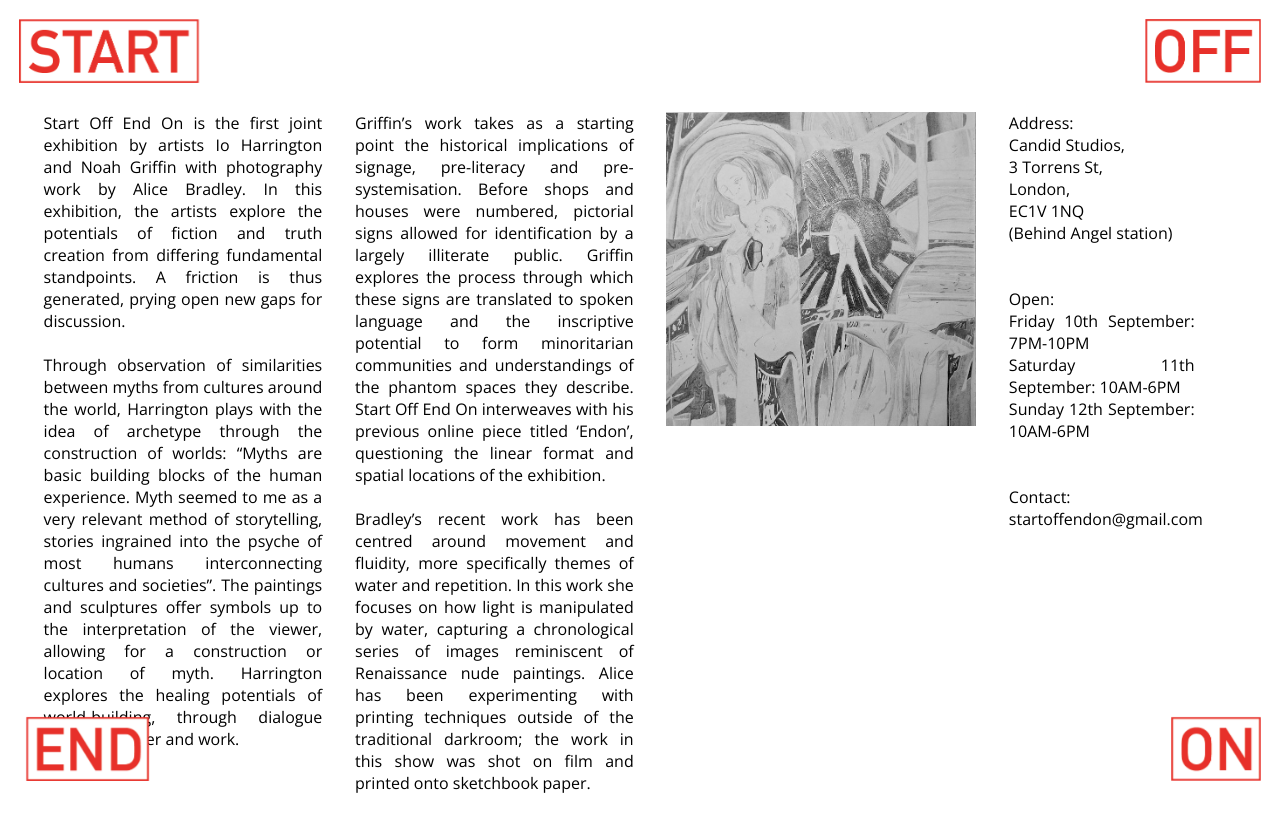
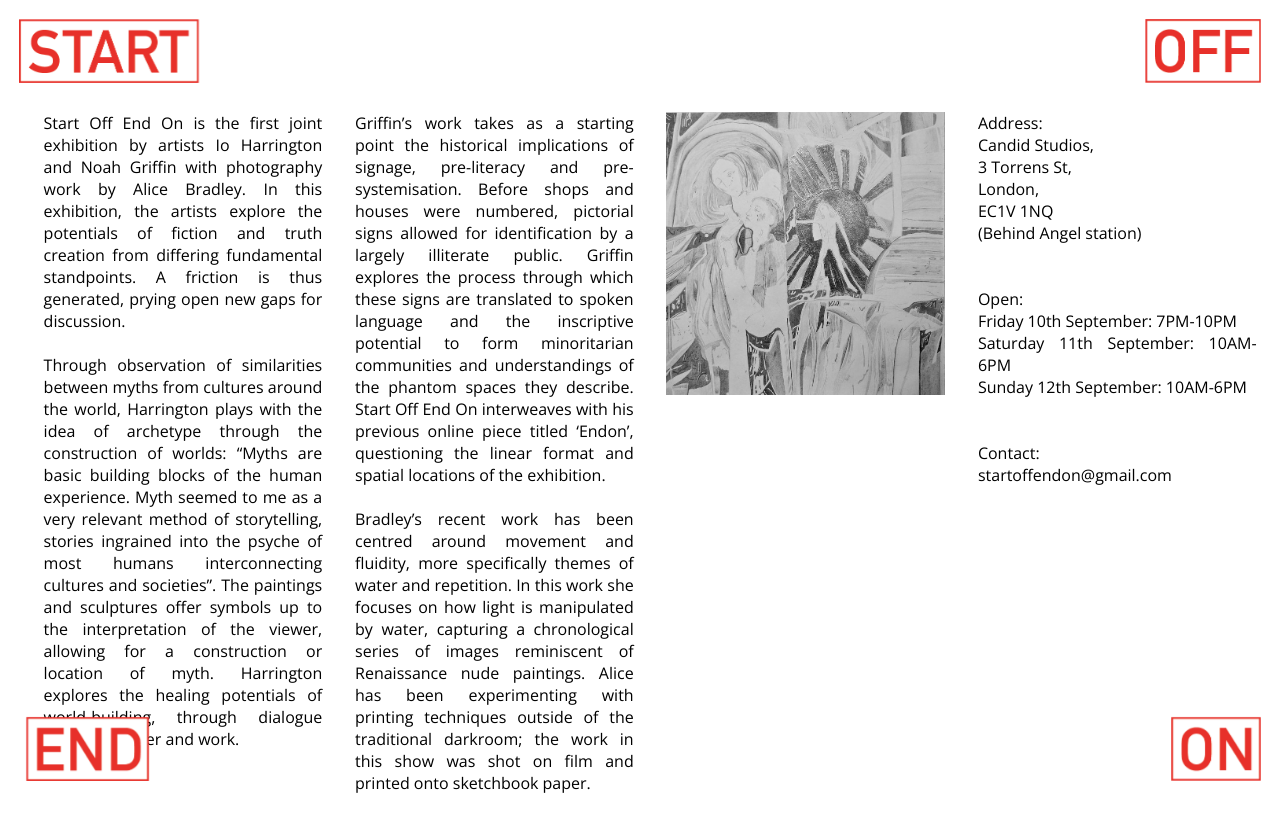
Before and after one commit to Noah-Griffin/startoffendon, a plain HTML site: page index.html in a window 1280 px wide. Drawn offline with nearby package versions, Linux system fonts and the light colour scheme; a script that the page names is missing.

Commit message:
Update style.css

```diff
--- a/style.css
+++ b/style.css
@@ -197,7 +197,7 @@ a{
     text-align: justify;
     float: left;
     height: 80vh;
-    width: 25%;
+    width: 22.5%;
     padding: 0 10px;
     margin-left: 1vw;
   }
@@ -209,7 +209,7 @@ a{
     text-align: justify;
     float: left;
     height: 80vh;
-    width: 15%;
+    width: 22.5%;
     padding: 0 10px;
     margin-left: 1vw;
   }
```
